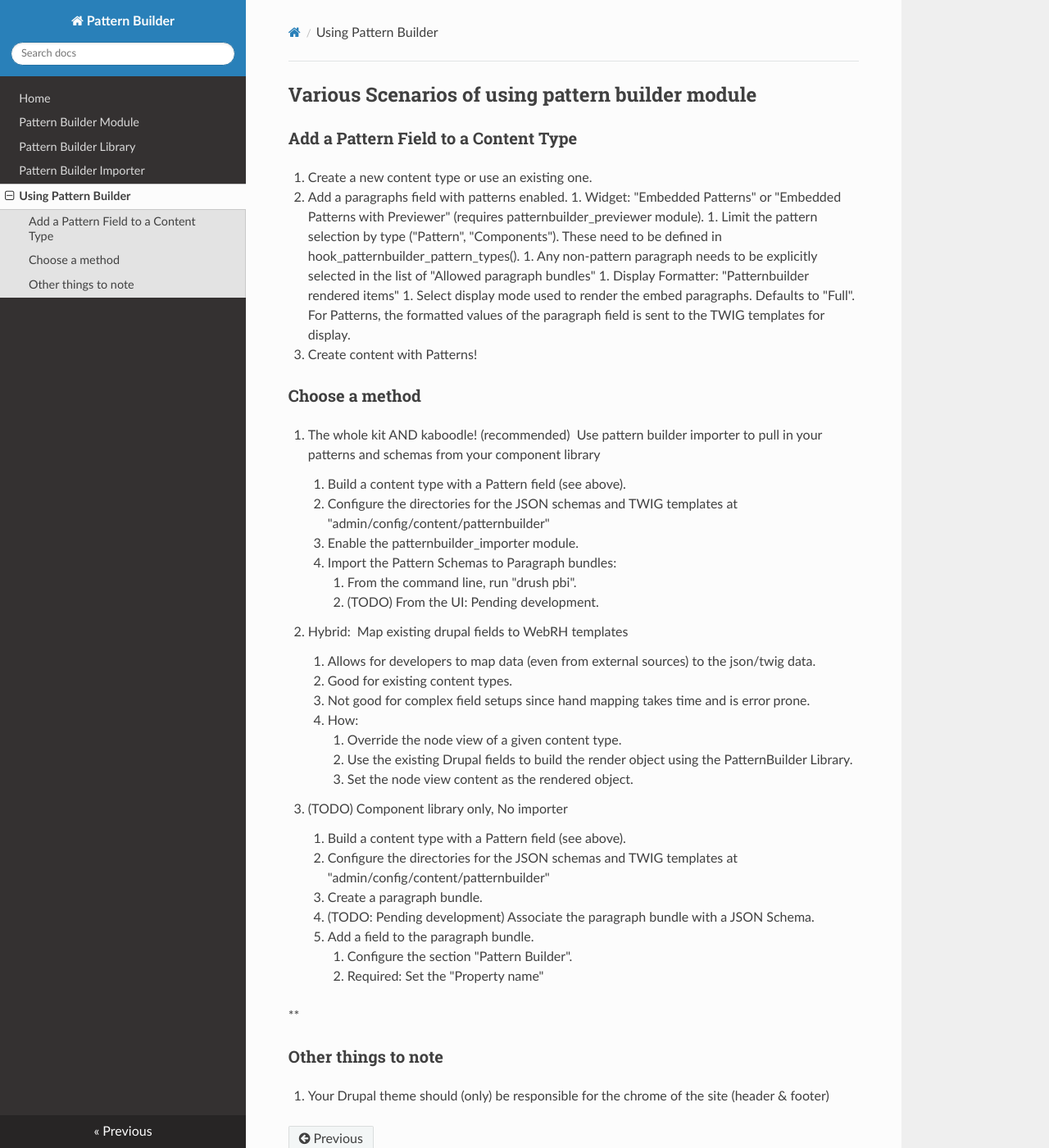
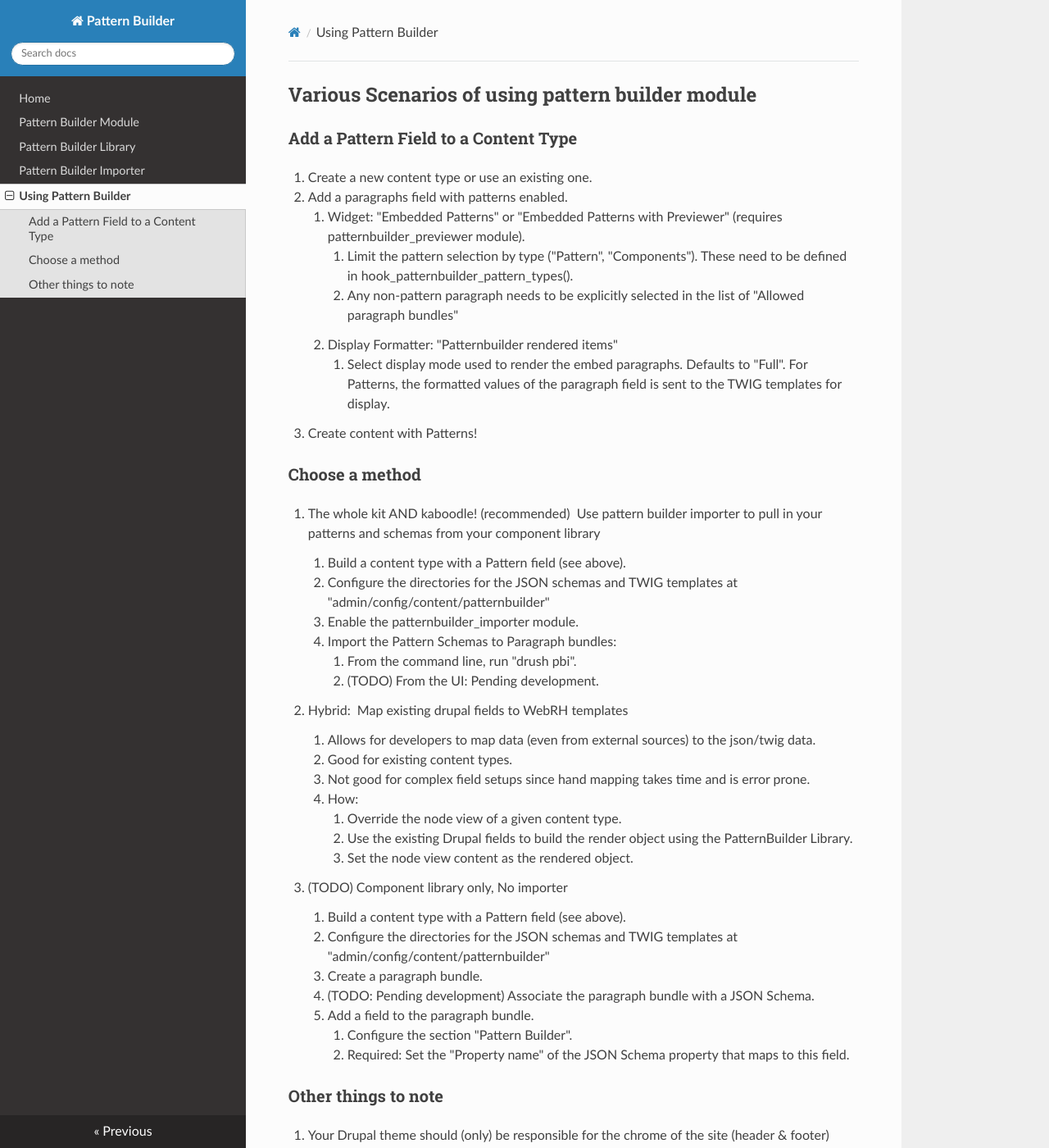
Before and after one commit to PatternBuilder/patternbuilder.github.io, an MkDocs documentation site: the page built from docs/using_pattern_builder.md, in a window 1280 px wide and 1400 px high. Shown: the whole window at 82% size. Built offline with MkDocs 1.6.1, drawn with Linux system fonts in a browser that asks for light colours; nearby versions of some CDN libraries; old or Windows-style settings are respelled for this version of MkDocs.

Commit message:
using pb updates

```diff
--- a/docs/using_pattern_builder.md
+++ b/docs/using_pattern_builder.md
@@ -5,14 +5,15 @@
 ## Various Scenarios of using pattern builder module
 
 ### Add a Pattern Field to a Content Type
-  1. Create a new content type or use an existing one.
-  1. Add a paragraphs field with patterns enabled.
-        1. Widget: "Embedded Patterns" or "Embedded Patterns with Previewer" (requires patternbuilder_previewer module).
-            1. Limit the pattern selection by type ("Pattern", "Components"). These need to be defined in hook_patternbuilder_pattern_types().
-            1. Any non-pattern paragraph needs to be explicitly selected in the list of "Allowed paragraph bundles"
-        1. Display Formatter: "Patternbuilder rendered items"
-            1. Select display mode used to render the embed paragraphs. Defaults to "Full". For Patterns, the formatted values of the paragraph field is sent to the TWIG templates for display.
-  1. Create content with Patterns!
+
+1. Create a new content type or use an existing one.
+1. Add a paragraphs field with patterns enabled.
+    1. Widget: "Embedded Patterns" or "Embedded Patterns with Previewer" (requires patternbuilder_previewer module).
+        1. Limit the pattern selection by type ("Pattern", "Components"). These need to be defined in hook_patternbuilder_pattern_types().
+        1. Any non-pattern paragraph needs to be explicitly selected in the list of "Allowed paragraph bundles"
+    1. Display Formatter: "Patternbuilder rendered items"
+        1. Select display mode used to render the embed paragraphs. Defaults to "Full". For Patterns, the formatted values of the paragraph field is sent to the TWIG templates for display.
+1. Create content with Patterns!
 
 ### Choose a method
 
@@ -40,9 +41,8 @@
     1. (TODO: Pending development) Associate the paragraph bundle with a JSON Schema.
     1. Add a field to the paragraph bundle.
         1. Configure the section "Pattern Builder".
-        1. Required: Set the "Property name"
+        1. Required: Set the "Property name" of the JSON Schema property that maps to this field.
 
- **
 
 ### Other things to note
 
```
